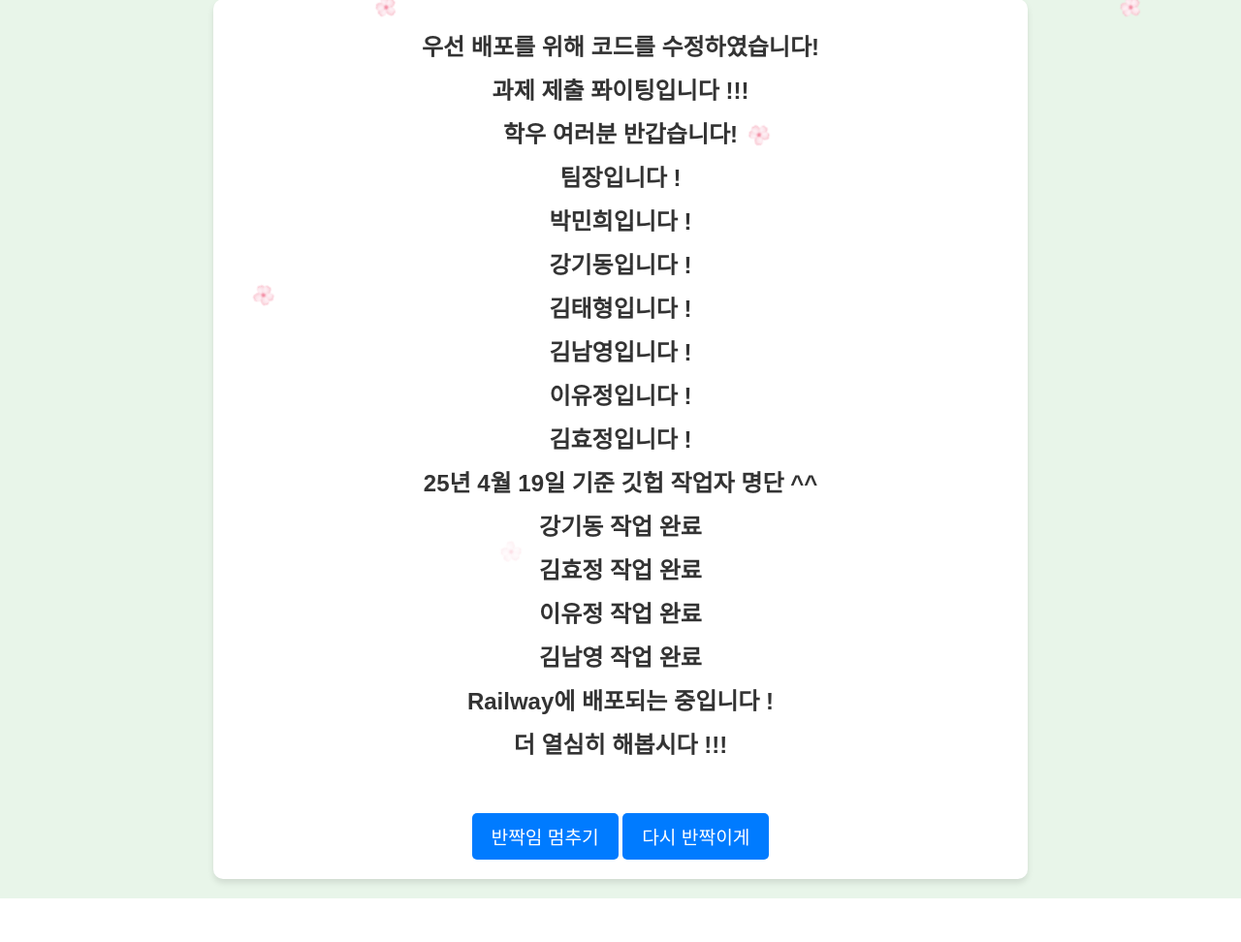
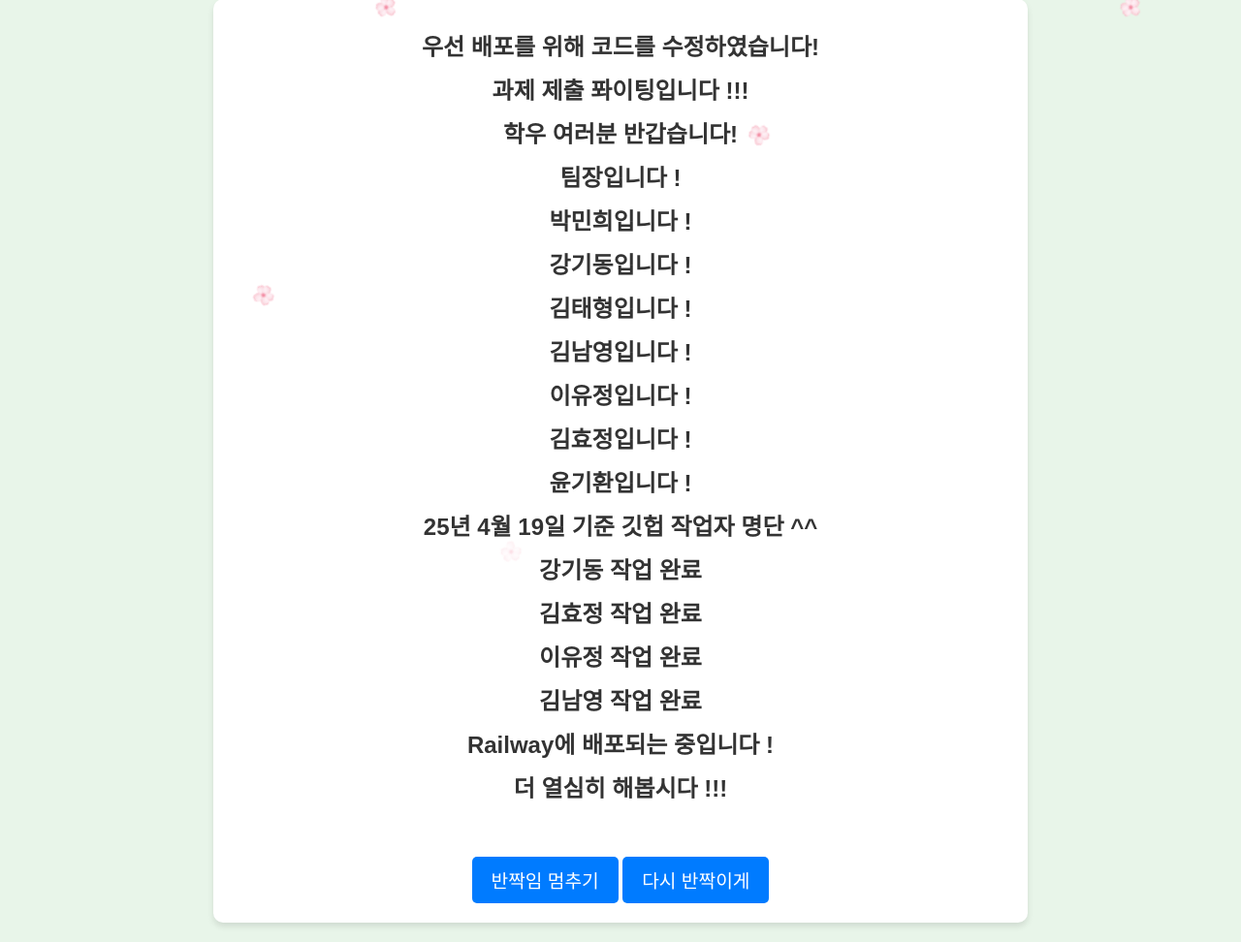
Before and after one commit to JiHunHeo/softwareContest, a Flask app: page / in a window 1280 px wide. Shown: the part 95-1067 px from the top of the page at 97% size. Before the commit the page ends 1022 px from the top, so only its background shows below. Run offline with Flask 3, Linux system fonts and the light colour scheme.

Commit message:
test commit

```diff
--- a/main/templates/index.html
+++ b/main/templates/index.html
@@ -9,6 +9,7 @@
 <h2>김남영입니다 !</h2>
 <h2>이유정입니다 !</h2>
 <h2>김효정입니다 !</h2>
+<h2>윤기환입니다 !</h2>
 <h2 id="github-mission-C-list"></h2>
 <h2>강기동 작업 완료</h2>
 <h2>김효정 작업 완료</h2>
```
